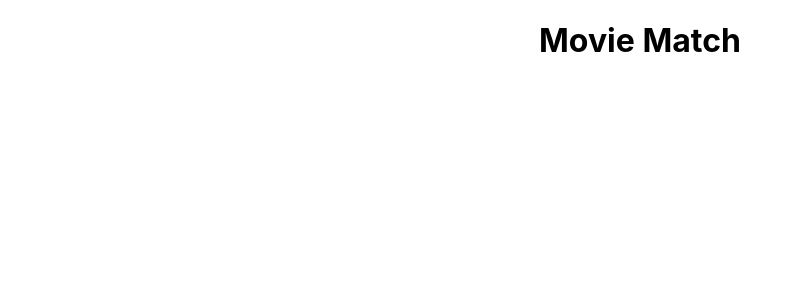
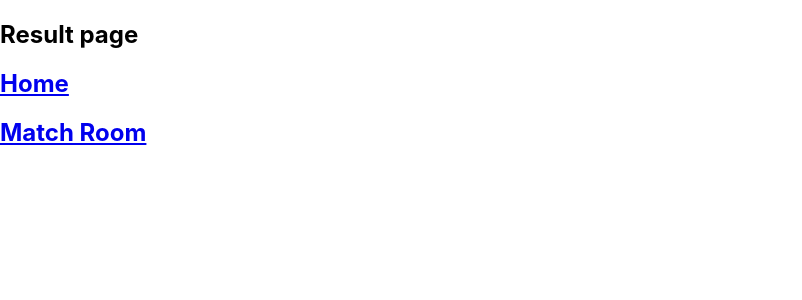
Before and after one commit to WildCodeSchool/lyon-js-03-20-p2-g4, a React (Create React App) app: page /result in a window 1280 px wide. Shown: the top 300 px of the page, without its empty margins (0-802 px from the left). Built offline with nearby package versions, Linux system fonts and the light colour scheme.

Commit message:
mise en place du routeur

```diff
--- a/src/App.js
+++ b/src/App.js
@@ -1,12 +1,22 @@
 import React from "react";
-import logo from "./logo.svg";
-import "./App.css";
+import { BrowserRouter as Router, Route, Switch } from "react-router-dom";
+import Home from './pages/Home';
+import MatchRoom from './pages/MatchRoom';
+import Result from './pages/Result';
 
 function App() {
   return (
-    <div className="App">
-      <h1>Movie Match</h1>
-    </div>
+    <Router>
+      <div className="App">
+
+      </div>
+
+      <Switch>
+        <Route exact path="/" component={Home} />
+        <Route exact path="/matchroom" component={MatchRoom} />
+        <Route exact path="/result" component={Result} />
+      </Switch>
+    </Router>
   );
 }
 
--- /dev/null
+++ b/src/pages/Home.js
@@ -0,0 +1,21 @@
+import React from 'react';
+import { BrowserRouter as Router, Link } from "react-router-dom";
+
+class Home extends React.Component {
+  constructor(props) {
+    super(props);
+    this.state = {  }
+  }
+  render() {
+    return (
+            <div>
+              <h2>Home</h2>
+                <Link to="/matchroom">
+                    <h2>Match Room</h2>
+                </Link>
+            </div>
+     );
+  }
+}
+
+export default Home;
--- /dev/null
+++ b/src/pages/MatchRoom.js
@@ -0,0 +1,24 @@
+import React from 'react';
+import { BrowserRouter as Router, Link } from 'react-router-dom';
+
+class MatchRoom extends React.Component {
+  constructor(props) {
+    super(props);
+    this.state = {  }
+  }
+  render() {
+    return (
+            <div>
+                <h2>Match Room page</h2>
+                <Link to="/">
+                    <h2>Home</h2>
+                </Link>
+                <Link to="/result">
+                    <h2>Result</h2>
+                </Link>
+            </div>
+      );
+  }
+}
+
+export default MatchRoom;
--- /dev/null
+++ b/src/pages/Result.js
@@ -0,0 +1,24 @@
+import React from 'react';
+import { BrowserRouter as Router, Link } from 'react-router-dom';
+
+class Result extends React.Component {
+  constructor(props) {
+    super(props);
+    this.state = {  }
+  }
+  render() {
+    return (
+            <div>
+                <h2>Result page</h2>
+                <Link to="/">
+                    <h2>Home</h2>
+                </Link>
+                <Link to="/matchroom">
+                    <h2>Match Room</h2>
+                </Link>
+            </div>
+      );
+  }
+}
+
+export default Result;
```
Also changed, not shown: 1 other file (tests, documents, lock files or other folders).
